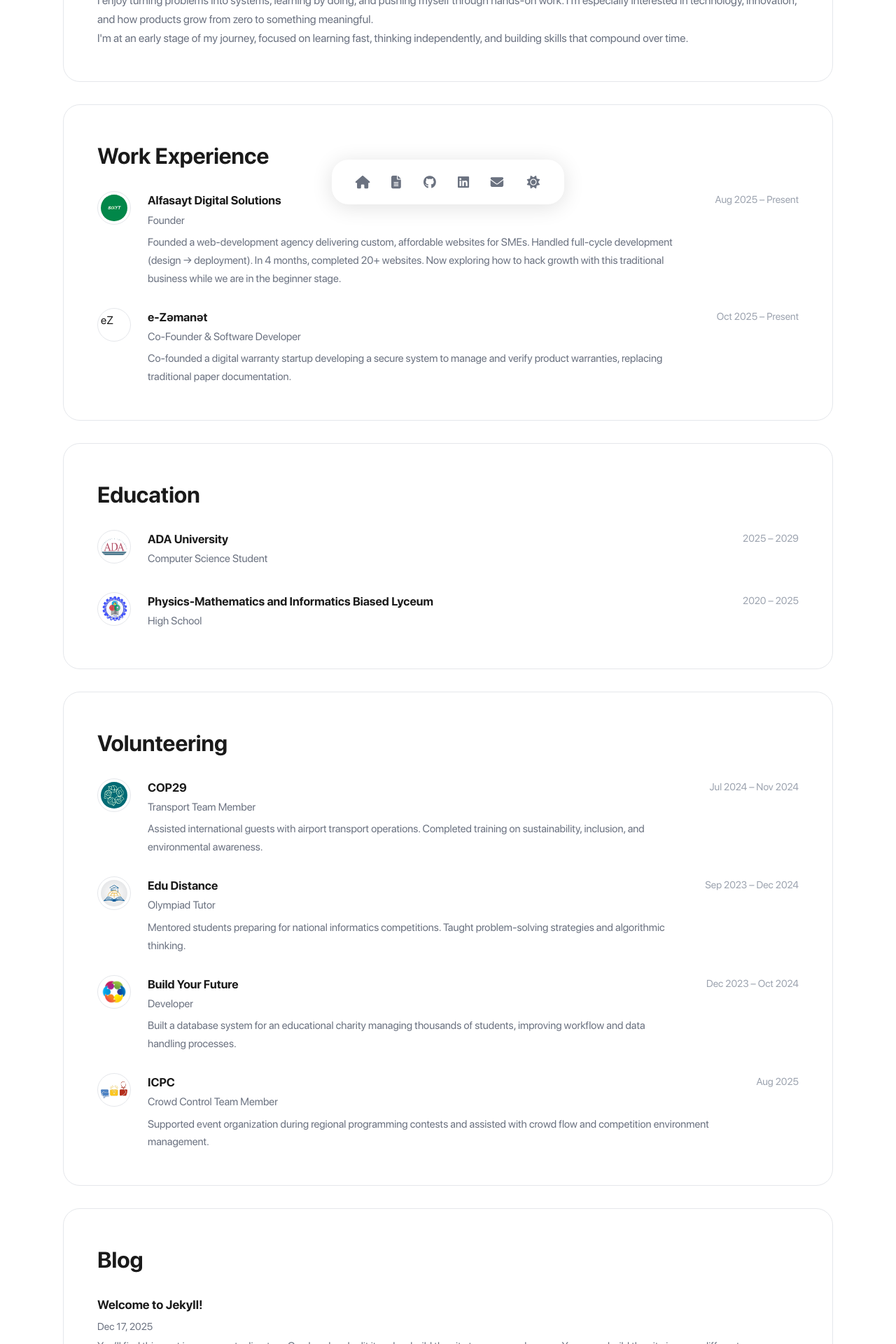
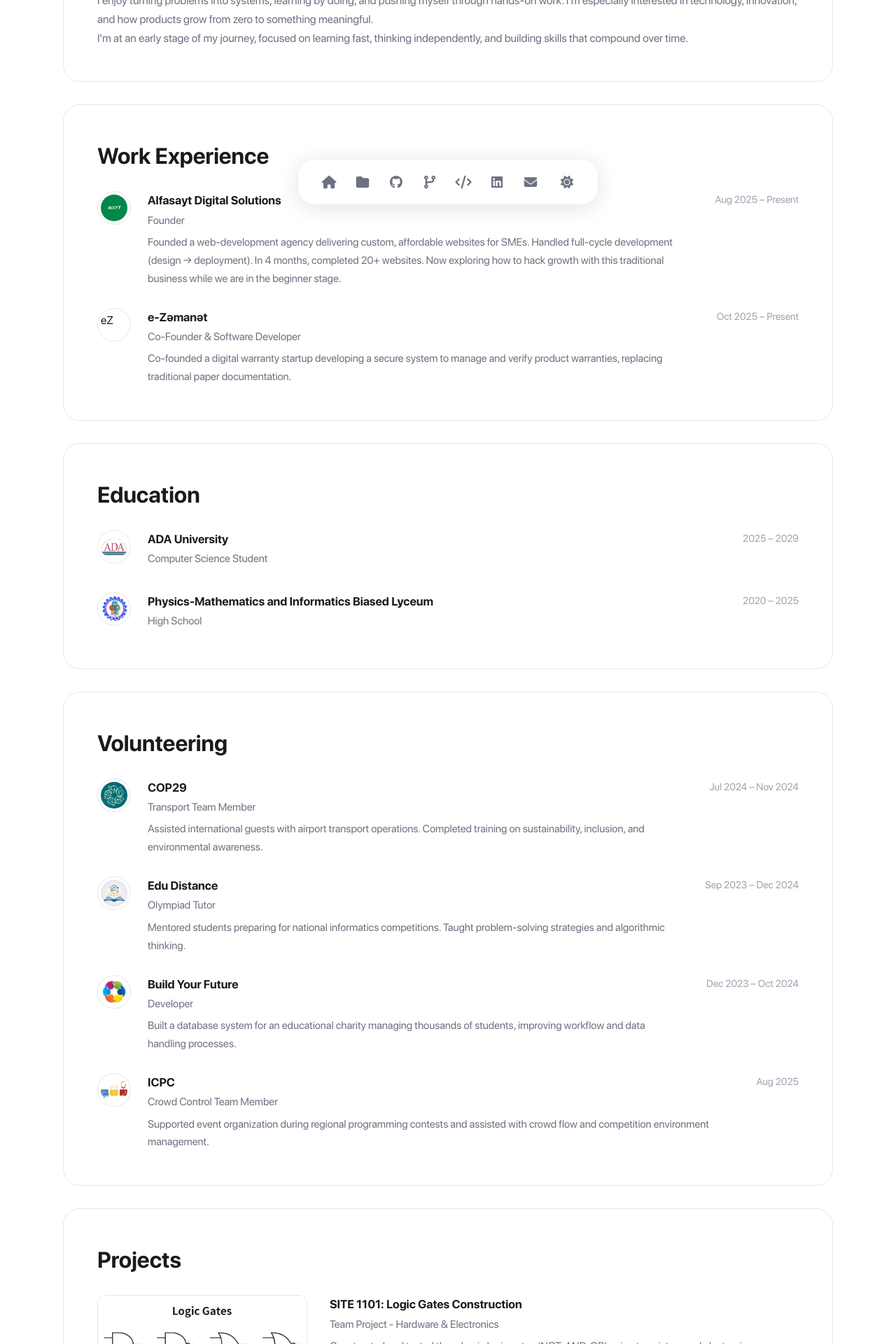
Before and after one commit to isslmsafarli/site1101, a Jekyll site: the page built from index.html, in a window 1280 px wide. Shown: the part 584-2504 px from the top of the page at 70% size. Built offline with Jekyll 4.4.1, drawn with Linux system fonts in a browser that asks for light colours; some of the changed text lies outside the part shown.

Commit message:
project section

```diff
--- a/_includes/navigation.html
+++ b/_includes/navigation.html
@@ -4,11 +4,17 @@
       <a href="#hero" class="nav-icon" aria-label="Home" data-tooltip="Home">
         <i class="fas fa-home"></i>
       </a>
-      <a href="#blog" class="nav-icon" aria-label="Blog" data-tooltip="Blog">
-        <i class="fas fa-file-alt"></i>
+      <a href="#projects" class="nav-icon" aria-label="Projects" data-tooltip="Projects">
+        <i class="fas fa-folder"></i>
       </a>
-      <a href="https://github.com/isslmsafarli" class="nav-icon" target="_blank" aria-label="GitHub" rel="noopener" data-tooltip="GitHub">
+      <a href="https://github.com/isslmsafarli" class="nav-icon" target="_blank" aria-label="GitHub Profile" rel="noopener" data-tooltip="GitHub Profile">
         <i class="fab fa-github"></i>
+      </a>
+      <a href="https://github.com/isslmsafarli/site1101" class="nav-icon" target="_blank" aria-label="GitHub Repository" rel="noopener" data-tooltip="GitHub Repo">
+        <i class="fas fa-code-branch"></i>
+      </a>
+      <a href="https://www.codecademy.com/profiles/islamsafarli" class="nav-icon" target="_blank" aria-label="Codecademy" rel="noopener" data-tooltip="Codecademy">
+        <i class="fas fa-code"></i>
       </a>
       <a href="https://www.linkedin.com/in/islam-safarli-ab205b2a7" class="nav-icon" target="_blank" aria-label="LinkedIn" rel="noopener" data-tooltip="LinkedIn">
         <i class="fab fa-linkedin"></i>
--- a/_sass/_hero.scss
+++ b/_sass/_hero.scss
@@ -267,3 +267,72 @@
   font-size: 0.95rem;
   color: var(--text-primary);
 }
+
+// Projects Section
+.project-list {
+  display: flex;
+  flex-direction: column;
+  gap: 2rem;
+}
+
+.project-item {
+  display: flex;
+  gap: 2rem;
+  align-items: flex-start;
+
+  @media (max-width: $mobile) {
+    flex-direction: column;
+    gap: 1.5rem;
+  }
+}
+
+.project-image-wrapper {
+  flex-shrink: 0;
+  width: 300px;
+  border-radius: 12px;
+  overflow: hidden;
+  border: 1px solid var(--border-color);
+
+  @media (max-width: $mobile) {
+    width: 100%;
+  }
+}
+
+.project-image {
+  width: 100%;
+  height: auto;
+  display: block;
+  transition: transform 0.3s ease;
+}
+
+.project-item:hover .project-image {
+  transform: scale(1.02);
+}
+
+.project-content {
+  flex: 1;
+}
+
+.project-tech {
+  display: flex;
+  flex-wrap: wrap;
+  gap: 0.5rem;
+  margin-top: 1rem;
+}
+
+.tech-tag {
+  display: inline-block;
+  padding: 0.25rem 0.75rem;
+  background: var(--bg-page);
+  border: 1px solid var(--border-color);
+  border-radius: 999px;
+  font-size: 0.85rem;
+  color: var(--text-secondary);
+  transition: background 0.2s ease, border-color 0.2s ease, color 0.2s ease;
+}
+
+.tech-tag:hover {
+  background: var(--nav-icon-hover-bg);
+  border-color: var(--accent);
+  color: var(--text-primary);
+}
--- a/index.html
+++ b/index.html
@@ -159,28 +159,29 @@
     </div>
   </section>
 
-  <!-- Blog Section -->
-  <section id="blog" class="content-card">
-    <h2>Blog</h2>
+  <!-- Projects Section -->
+  <section id="projects" class="content-card">
+    <h2>Projects</h2>
 
-    {% assign recent_posts = site.posts | sort: 'date' | reverse %}
-    <div class="blog-list">
-      {% for post in recent_posts limit:3 %}
-      <article class="blog-post">
-        <h3 class="blog-post-title">
-          <a href="{{ post.url | relative_url }}">{{ post.title }}</a>
-        </h3>
-        <p class="blog-post-meta">
-          {{ post.date | date: "%b %-d, %Y" }}
-        </p>
-        {% if post.excerpt %}
-        <p class="blog-post-excerpt">
-          {{ post.excerpt | strip_html | truncate: 160 }}
-        </p>
-        {% endif %}
-        <a href="{{ post.url | relative_url }}" class="blog-post-readmore">Read more →</a>
+    <div class="project-list">
+      <article class="project-item">
+        <div class="project-image-wrapper">
+          <img src="{{ '/assets/images/logic_gate.png' | relative_url }}" alt="Logic Gates Project" class="project-image">
+        </div>
+        <div class="project-content">
+          <h3 class="item-title">SITE 1101: Logic Gates Construction</h3>
+          <p class="item-subtitle">Team Project - Hardware & Electronics</p>
+          <p class="item-description">
+            Constructed and tested three basic logic gates (NOT, AND, OR) using transistors and electronic components on solderless breadboards. Built circuits using NPN transistors (PN2222), resistors, LEDs, pushbuttons, and jumper wires. Created a comprehensive video demonstration explaining the construction process and how each logic gate functions. This hands-on project deepened understanding of digital logic fundamentals and circuit design principles.
+          </p>
+          <div class="project-tech">
+            <span class="tech-tag">Electronics</span>
+            <span class="tech-tag">Circuit Design</span>
+            <span class="tech-tag">Logic Gates</span>
+            <span class="tech-tag">Team Collaboration</span>
+          </div>
+        </div>
       </article>
-      {% endfor %}
     </div>
   </section>
 
```
Also changed, not shown: assets/images/logic_gate.png (added).
